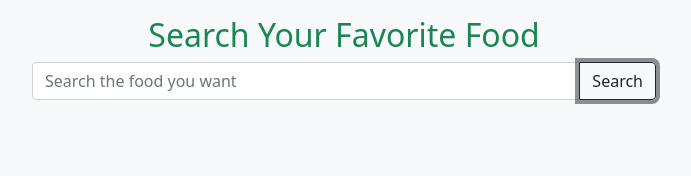
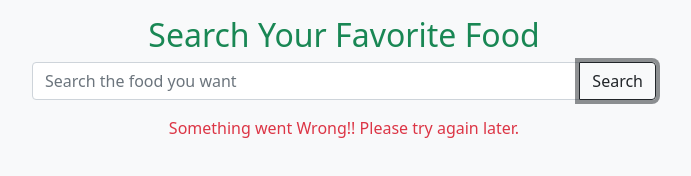
Before and after one commit to islam-monirul/api-practice, a plain HTML site: page mealdb/mealdb.html in a window 1280 px wide. Both pictures are taken after typing "Sample" into the empty fields and a click on the button "Search". Shown: the whole page, without its empty margins (296-987 px from the left). Drawn offline with nearby package versions, Linux system fonts and the light colour scheme; no server answers.

Commit message:
error handling

```diff
--- a/mealdb/app.js
+++ b/mealdb/app.js
@@ -1,7 +1,11 @@
+document.getElementById('error-message').style.display = 'none';
+
 const searchFood = () => {
      const searchField = document.getElementById('search-field');
      const searchText = searchField.value;
      console.log(searchText);
+
+     document.getElementById('error-message').style.display = 'none';
 
      // clear data
      searchField.value = '';
@@ -14,6 +18,9 @@ const searchFood = () => {
      fetch(url)
           .then(res => res.json())
           .then(data => displaySearchResult(data.meals))
+          .catch( () => {
+               document.getElementById('error-message').style.display = 'block';
+          })
 }
 
 const displaySearchResult = (meals) => {
--- a/mealdb/mealdb.html
+++ b/mealdb/mealdb.html
@@ -21,13 +21,17 @@
 
      </div>
 
+     <!-- error message -->
+     <div>
+          <p id="error-message" class="text-danger text-center">Something went Wrong!! Please try again later.</p>
+     </div>
      <!-- meal search result -->
      <div id="search-result" class="row row-cols-1 row-cols-md-3 g-4">
 
      </div>
 
      <script src="https://cdn.jsdelivr.net/npm/bootstrap@5.1.0/dist/js/bootstrap.bundle.min.js" integrity="sha384-U1DAWAznBHeqEIlVSCgzq+c9gqGAJn5c/t99JyeKa9xxaYpSvHU5awsuZVVFIhvj" crossorigin="anonymous"></script>
-     <!-- <script src="app.js"></script> -->
-     <script src="mealdbasync.js"></script>
+     <script src="app.js"></script>
+     <!-- <script src="mealdbasync.js"></script> -->
 </body>
 </html>
```
